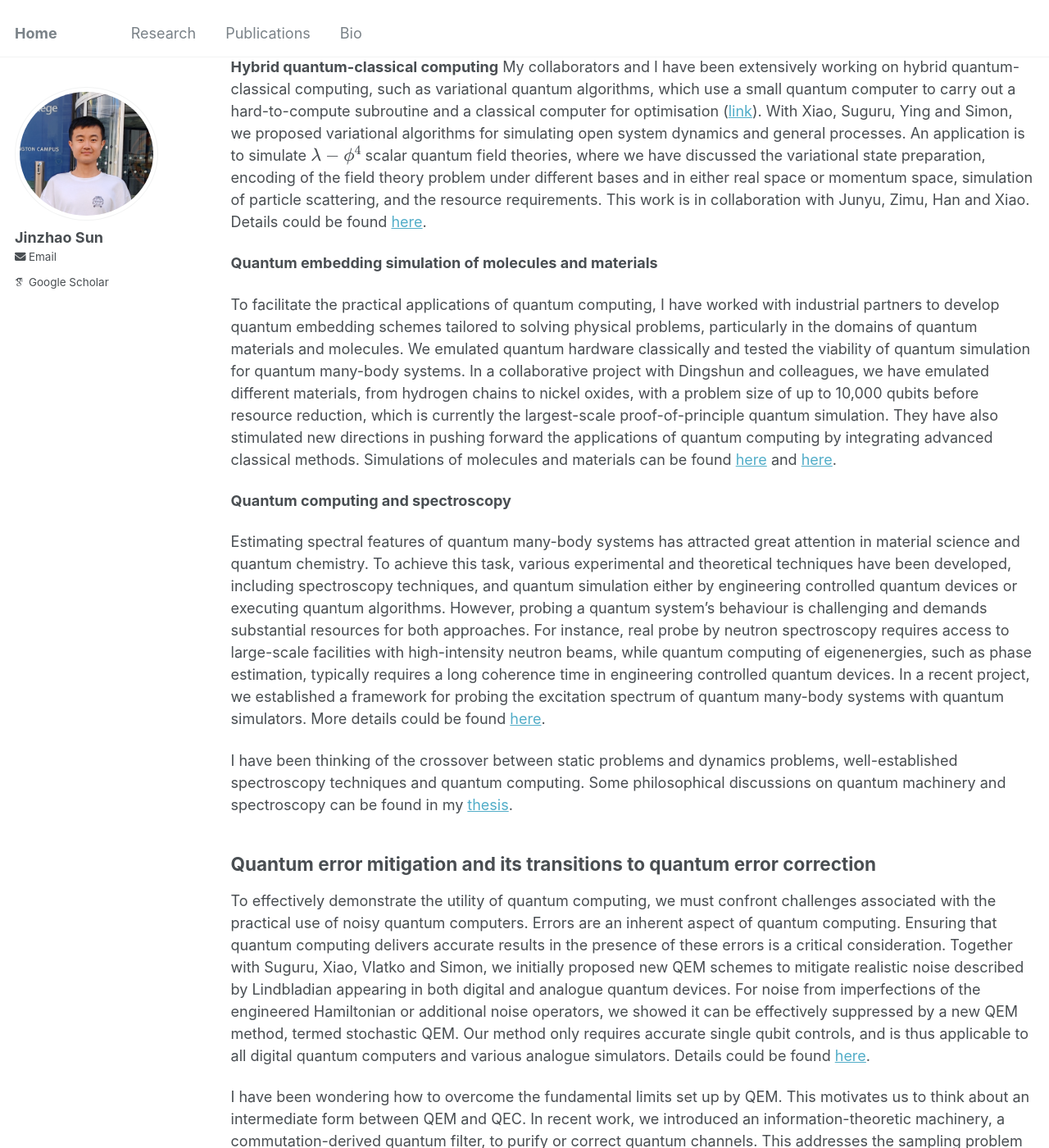
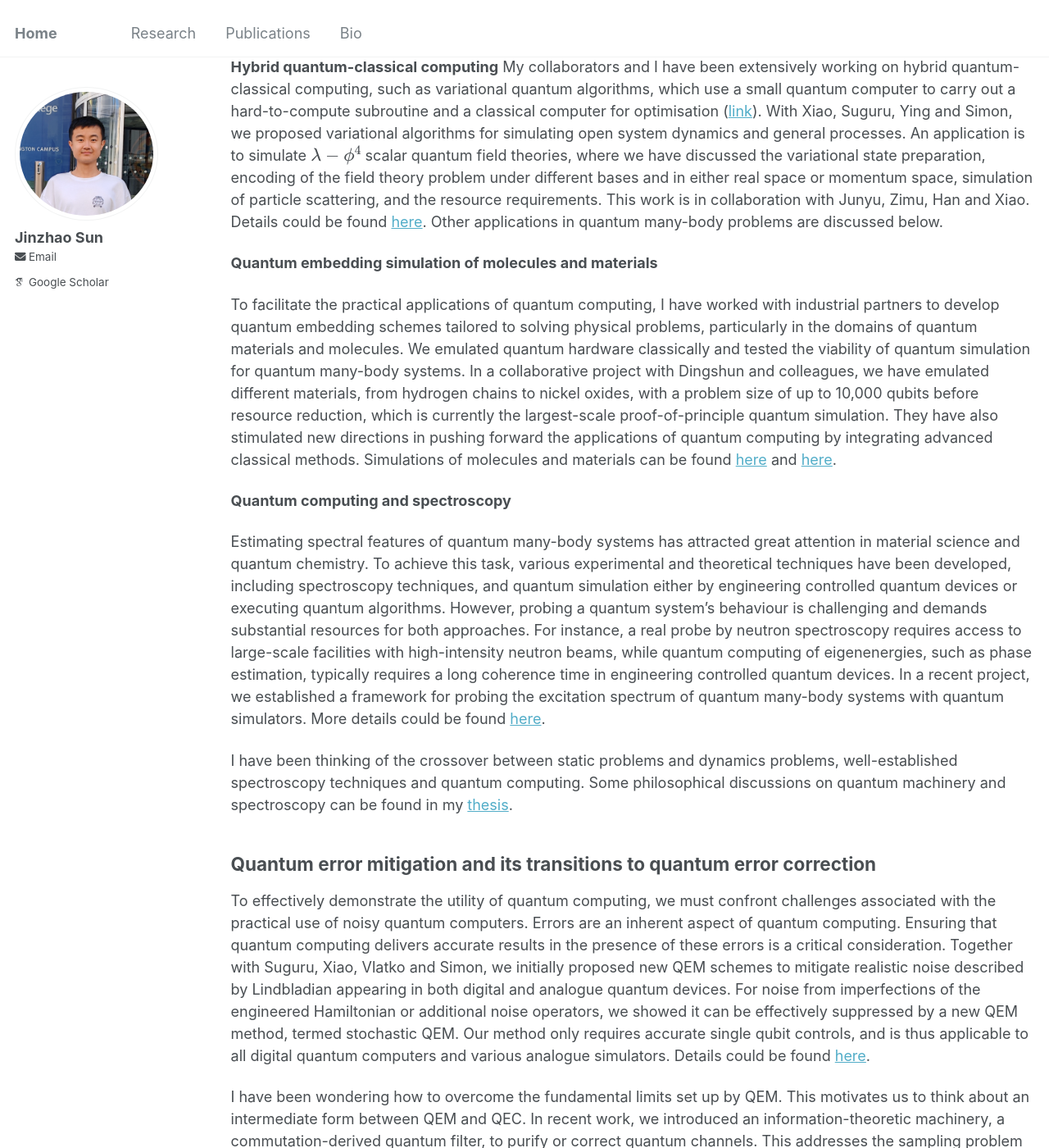
Before and after one commit to jinzhao-sun/jinzhao-sun.github.io, a Jekyll site: the page built from _pages/research.md, in a window 1280 px wide and 1400 px high, scrolled down 1553 px. Shown: the whole window at 82% size. Built offline with Jekyll 4.4.1, drawn with Linux system fonts in a browser that asks for light colours; some web fonts are replaced; some of the changed text lies outside the part shown.

Commit message:
Update research.md

```diff
--- a/_pages/research.md
+++ b/_pages/research.md
@@ -16,9 +16,9 @@ Quantum problems can be broadly classified into two categories: static problems
 
 I have been working on improving algorithmic complexity in the two general classes of quantum problems.
 
-**Eigenstate problems** We have developed several quantum algorithms for finding the ground-state or excited states of a quantum system. One example is a near-optimal eigenstate preparation method, termed quantum algorithmic cooling, in collaboration with Pei and Xiao. The algorithmic cooling operates deterministically without relying on assumptions about parametrised circuits and can guarantee simulation accuracy with near-optimal query complexity in precision, gap, etc. The query complexity (of real-time evolution) matches the results by QSP and QETU, and shows an advantage over quantum phase estimation and variational methods. More details could be found [here](https://arxiv.org/abs/2109.15304).
+**Eigenstate problems** We have developed several quantum algorithms for finding the ground-state or excited states of a quantum system. One example is a near-optimal eigenstate preparation method, termed quantum algorithmic cooling, in collaboration with Pei and Xiao. The algorithmic cooling operates deterministically without relying on assumptions about parametrised circuits and can guarantee simulation accuracy with near-optimal query complexity in precision, gap, etc. The query complexity (of real-time evolution $$e^{-iHt}$$) matches the results by QSP and QETU, and shows an advantage over quantum phase estimation and variational methods. More details could be found [here](https://arxiv.org/abs/2109.15304).
 
-In more recent work, we provide a full-stack design of a quantum algorithm which considers the gate complexity, as opposed to previous algorithms based on querying either block encoding of the Hamiltonian and time evolution $$e^{-iHt}$$. We show that it maintains near-optimal system size and precision scaling. We compared the resource requirements (CNOT gates, T gates and qubit numbers) by state-of-the-art methods, including phase estimation, QSP, and QETU, in tasks of lattice models and molecular problems. We provided a toolbox for analysing resource requirements for these advanced methods when compiled at the gate level, which could be useful for resource estimations in the noisy intermediate-scale quantum (NISQ) and fault-tolerant quantum computing (FTQC) era. Details could be found [here](https://arxiv.org/abs/2406.04307).
+In more recent work in collaboration with Pei, Tom and Myunshik, we provide a full-stack design of a quantum algorithm which considers the gate complexity, as opposed to previous algorithms based on querying either block encoding of the Hamiltonian and time evolution $$e^{-iHt}$$. We show that it maintains near-optimal system size and precision scaling. We compared the resource requirements (CNOT gates, T gates and qubit numbers) by state-of-the-art methods, including phase estimation, QSP, and QETU, in tasks of lattice models and molecular problems. We provided a toolbox for analysing resource requirements for these advanced methods when compiled at the gate level, which could be useful for resource estimations in the noisy intermediate-scale quantum (NISQ) and fault-tolerant quantum computing (FTQC) era. Details could be found [here](https://arxiv.org/abs/2406.04307).
 
 **Dynamics problems**, i.e., simulating the dynamics of quantum systems, is a fundamental task in quantum physics and is believed to be a major application of quantum computers. Below, I introduce a few related works.
 
@@ -27,7 +27,7 @@ Perturbative approach to quantum dynamics simulation. Perturbation theory brings
 Adaptive product formulae. We introduced an adaptive product formula which can produce a compact quantum circuit for Hamiltonian simulation. We introduced a measurable quantifier to describe the dynamics simulation error. The simulation error is rigorously analysed. The adaptive product formula is proven to guarantee simulation accuracy, showing an advantage over conventional product formula methods or variational quantum algorithms. Our method can be used as a subroutine of many quantum algorithms, and we demonstrated the applications for solving eigenvalue problems in quantum chemistry. Our work largely reduces quantum resources for Hamiltonian simulation and thus enables practical implementation with near-term or early fault-tolerant quantum devices. Details could be found [here](https://journals.aps.org/prl/abstract/10.1103/PhysRevLett.130.040601).
 
 **Hybrid quantum-classical computing**
-My collaborators and I have been extensively working on hybrid quantum-classical computing, such as variational quantum algorithms, which use a small quantum computer to carry out a hard-to-compute subroutine and a classical computer for optimisation ([link](https://journals.aps.org/prl/abstract/10.1103/PhysRevLett.125.010501)). With Xiao, Suguru, Ying and Simon, we proposed variational algorithms for simulating open system dynamics and general processes. An application is to simulate $$\lambda-\phi^4$$ scalar quantum field theories, where we have discussed the variational state preparation, encoding of the field theory problem under different bases and in either real space or momentum space, simulation of particle scattering, and the resource requirements. This work is in collaboration with Junyu, Zimu, Han and Xiao. Details could be found [here](https://iopscience.iop.org/article/10.1088/2632-2153/aca06b/meta).
+My collaborators and I have been extensively working on hybrid quantum-classical computing, such as variational quantum algorithms, which use a small quantum computer to carry out a hard-to-compute subroutine and a classical computer for optimisation ([link](https://journals.aps.org/prl/abstract/10.1103/PhysRevLett.125.010501)). With Xiao, Suguru, Ying and Simon, we proposed variational algorithms for simulating open system dynamics and general processes. An application is to simulate $$\lambda-\phi^4$$ scalar quantum field theories, where we have discussed the variational state preparation, encoding of the field theory problem under different bases and in either real space or momentum space, simulation of particle scattering, and the resource requirements. This work is in collaboration with Junyu, Zimu, Han and Xiao. Details could be found [here](https://iopscience.iop.org/article/10.1088/2632-2153/aca06b/meta). Other applications in quantum many-body problems are discussed below.
 
 
 **Quantum embedding simulation of molecules and materials**
@@ -39,7 +39,7 @@ To facilitate the practical applications of quantum computing, I have worked wit
 
 Estimating spectral features of quantum many-body systems has attracted great attention in material science
 and quantum chemistry. To achieve this task, various experimental and theoretical techniques have been developed, including spectroscopy techniques, and quantum simulation either by engineering controlled quantum
-devices or executing quantum algorithms. However, probing a quantum system's behaviour is challenging and demands substantial resources for both approaches. For instance, real probe by neutron spectroscopy requires access to large-scale facilities with high-intensity neutron beams, while quantum computing of eigenenergies, such as phase estimation, typically requires a long coherence time in engineering controlled quantum devices. In a recent project, we established a framework for probing the excitation spectrum of quantum many-body systems with quantum simulators. More details could be found [here](https://arxiv.org/abs/2305.07649).
+devices or executing quantum algorithms. However, probing a quantum system's behaviour is challenging and demands substantial resources for both approaches. For instance, a real probe by neutron spectroscopy requires access to large-scale facilities with high-intensity neutron beams, while quantum computing of eigenenergies, such as phase estimation, typically requires a long coherence time in engineering controlled quantum devices. In a recent project, we established a framework for probing the excitation spectrum of quantum many-body systems with quantum simulators. More details could be found [here](https://arxiv.org/abs/2305.07649).
 
 I have been thinking of the crossover between static problems and dynamics problems, well-established spectroscopy techniques and quantum computing. Some philosophical discussions on quantum machinery and spectroscopy can be found in my [thesis](https://ora.ox.ac.uk/objects/uuid:de5499cb-9c49-4be3-acc1-5be4cb81099d).
 
```
